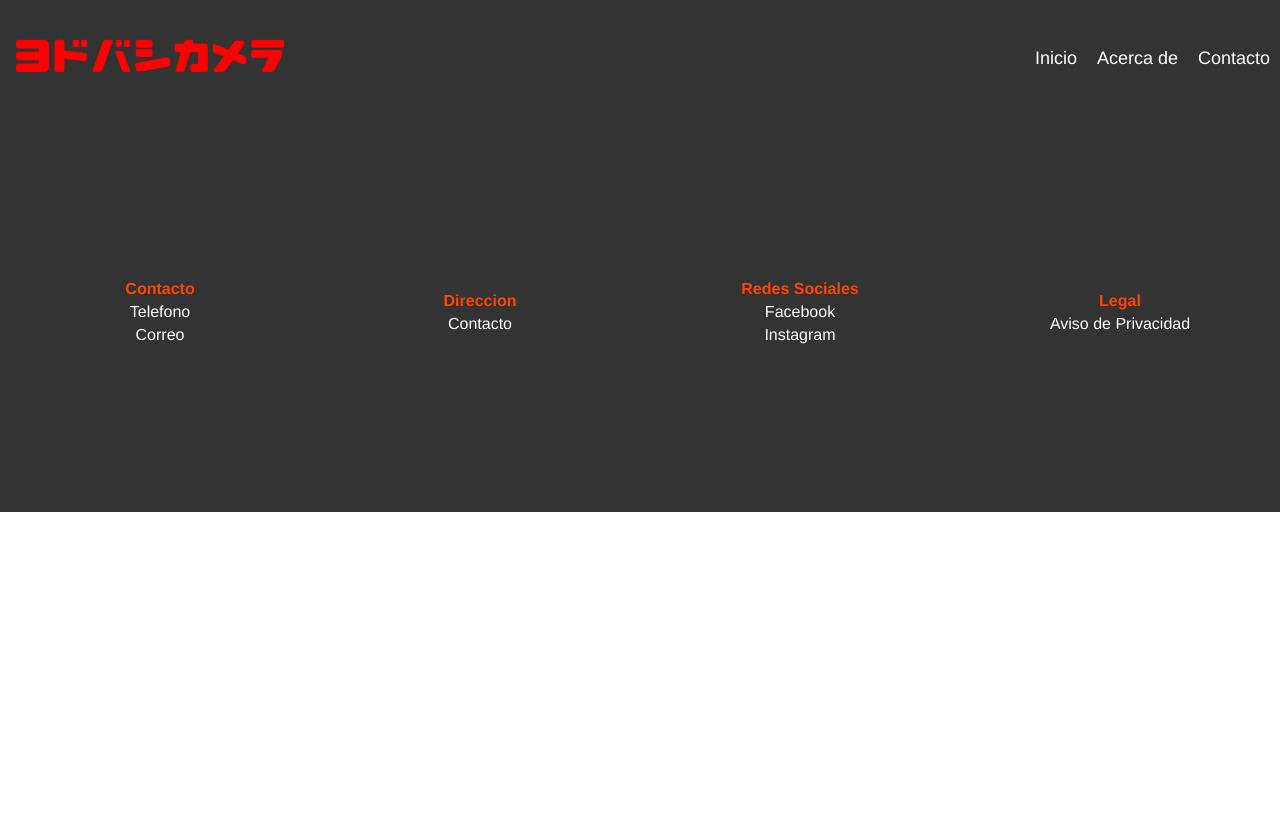
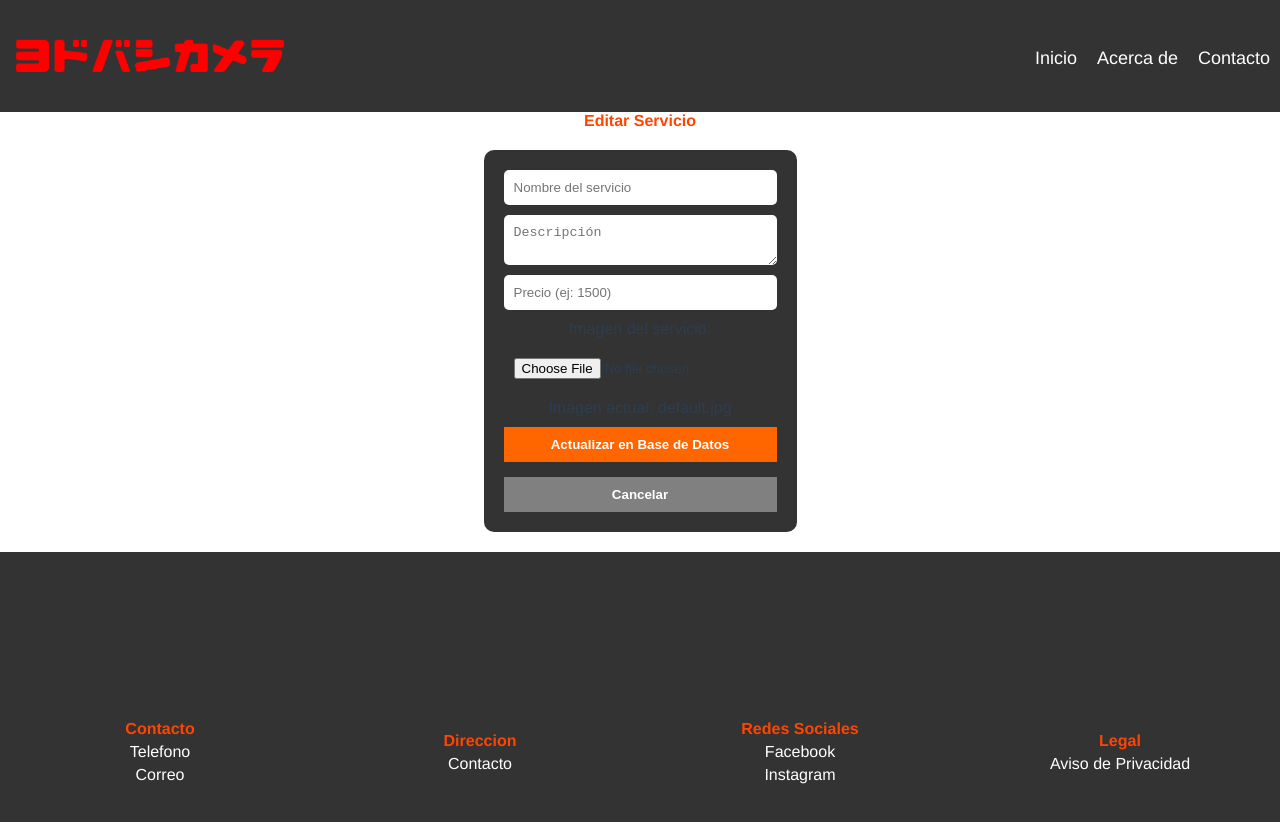
Before and after one commit to ChrisLaurian/fotoStudio, a Vue app: page /formulario/1 in a window 1280 px wide. Shown: the top 822 px of the page. Before the commit the page ends 800 px from the top, so only its background shows below. Built offline with nearby package versions, Linux system fonts and the light colour scheme; no server answers.

Commit message:
CRUD completo

```diff
--- /dev/null
+++ b/src/components/ComponentFormulario.vue
@@ -0,0 +1,128 @@
+<template>
+  <section class="admin-section">
+    <h3>{{ editando ? 'Editar Servicio' : 'Agregar Nuevo Trabajo/Servicio' }}</h3>
+
+    <form @submit.prevent="enviarFormulario" class="formulario">
+      <input v-model="nuevoProducto.nombre" type="text" placeholder="Nombre del servicio" required>
+
+      <textarea v-model="nuevoProducto.descripcion" placeholder="Descripción"></textarea>
+
+      <input v-model="nuevoProducto.precio" type="text" placeholder="Precio (ej: 1500)">
+
+      <label>Imagen del servicio:</label>
+<input type="file" @change="alSeleccionarArchivo">
+
+<p v-if="nuevoProducto.imagen">Imagen actual: {{ nuevoProducto.imagen }}</p>
+
+      <button type="submit">
+        {{ editando ? 'Actualizar en Base de Datos' : 'Guardar en Base de Datos' }}
+      </button>
+
+      <button v-if="editando" type="button" @click="$router.push('/nosotros')" style="background: gray; margin-top: 5px;">
+        Cancelar
+      </button>
+    </form>
+  </section>
+</template>
+
+<script>
+import { ProductoService } from '@/services/ProductoService';
+
+export default {
+  name: 'ComponentFormulario',
+  data() {
+    return {
+      editando: false, // Faltaba esto
+      idEnEdicion: null, // Faltaba esto
+      nuevoProducto: {
+        nombre: '',
+        descripcion: '', // Corregido de "description" a "descripcion"
+        precio: '',
+        imagen: 'default.jpg'
+      }
+    }
+  },
+  async mounted() {
+    // Revisamos si la URL trae un ID (ej: /formulario/2)
+    const id = this.$route.params.id;
+    if (id) {
+      this.editando = true;
+      this.idEnEdicion = id;
+      await this.cargarProductoParaEditar(id);
+    }
+  },
+  methods: {
+    async cargarProductoParaEditar(id) {
+      try {
+        // Usamos el servicio (él es quien tiene la API_URL, por eso aquí no falla)
+        const res = await ProductoService.getProducto(id);
+        if (res.status === 'success') {
+          this.nuevoProducto = res.data;
+        }
+      } catch (error) {
+        console.error("Error al cargar el producto", error);
+      }
+    },
+
+    // 1. Capturamos el archivo cuando el usuario lo elige
+    alSeleccionarArchivo(event) {
+        this.archivoSeleccionado = event.target.files[0];
+    },
+
+    async enviarFormulario() {
+        try {
+            // 2. Si hay una foto nueva seleccionada, la subimos PRIMERO
+            if (this.archivoSeleccionado) {
+                const resImagen = await ProductoService.subirImagen(this.archivoSeleccionado);
+                if (resImagen.status === 'success') {
+                    // Guardamos el nombre del archivo que nos dio el servidor
+                    this.nuevoProducto.imagen = resImagen.filename;
+                }
+            }
+
+            // 3. Luego guardamos/actualizamos el producto con el nombre de la imagen ya listo
+            if (this.editando) {
+                await ProductoService.actualizarProducto(this.idEnEdicion, this.nuevoProducto);
+            } else {
+                await ProductoService.guardarProducto(this.nuevoProducto);
+            }
+
+            this.$router.push('/nosotros');
+        } catch (error) {
+            alert("Error en el proceso");
+        }
+    }
+
+
+},
+}
+</script>
+
+<style scoped>
+/* Tu CSS está perfecto, no hace falta cambiarlo */
+.formulario {
+  display: flex;
+  flex-direction: column;
+  gap: 10px;
+  max-width: 400px;
+  margin: 20px 0;
+  padding: 20px;
+  background: #333;
+  border-radius: 10px;
+}
+.formulario input, .formulario textarea {
+  padding: 10px;
+  border-radius: 5px;
+  border: none;
+}
+.formulario button {
+  background: #ff6600;
+  color: white;
+  font-weight: bold;
+  cursor: pointer;
+  border: none;
+  padding: 10px;
+}
+
+
+</style>
--- a/src/router/index.js
+++ b/src/router/index.js
@@ -19,6 +19,13 @@ const routes = [
     name: 'contacto',
     component: Contacto
   },
+
+  {
+    // El :id? permite que la URL sea /formulario o /formulario/2
+    path: '/formulario/:id?',
+    name: 'ComponentFormulario', // <--- Este es el nombre que busca el push
+    component: () => import('../components/ComponentFormulario.vue')
+  }
 ]
 
 const router = createRouter({
--- a/src/services/ProductoService.js
+++ b/src/services/ProductoService.js
@@ -1,9 +1,9 @@
-// La URL apunta a tu carpeta en htdocs y al archivo index.php
-const API_URL = 'http://localhost/FotoEstudio-Backend/index.php';
+// src/services/ProductoService.js
+const API_URL = 'http://192.168.100.5/FotoEstudio-Backend/index.php';
+
 
 export const ProductoService = {
-
-    // Obtener todos los productos (fotos del estudio)
+    // Método para listar (GET)
     async getProductos() {
         try {
             const response = await fetch(`${API_URL}/productos`);
@@ -14,25 +14,83 @@ export const ProductoService = {
         }
     },
 
-    // Obtener un solo producto por ID
     async getProducto(id) {
         try {
             const response = await fetch(`${API_URL}/producto/${id}`);
+            if (!response.ok) throw new Error("No se pudo obtener el producto");
             return await response.json();
         } catch (error) {
-            console.error("Error al obtener el producto:", error);
+            console.error("Error en getProducto:", error);
             throw error;
         }
     },
 
-    // Eliminar un producto
-    async deleteProducto(id) {
+    // 3. Guardar nuevo producto
+    async guardarProducto(datos) {
         try {
-            const response = await fetch(`${API_URL}/delete-producto/${id}`);
+            const formData = new URLSearchParams();
+            formData.append('json', JSON.stringify(datos));
+
+            const response = await fetch(`${API_URL}/productos`, {
+                method: 'POST',
+                body: formData,
+                headers: { 'Content-Type': 'application/x-www-form-urlencoded' }
+            });
+
+            const text = await response.text();
+            if (!text) throw new Error("Servidor vacío");
+            return JSON.parse(text);
+        } catch (error) {
+            console.error("Error en guardarProducto:", error);
+            throw error;
+        }
+    },
+
+    // 4. Actualizar producto existente
+    async actualizarProducto(id, datos) {
+        try {
+            const formData = new URLSearchParams();
+            formData.append('json', JSON.stringify(datos));
+
+            const response = await fetch(`${API_URL}/update-producto/${id}`, {
+                method: 'POST',
+                body: formData,
+                headers: { 'Content-Type': 'application/x-www-form-urlencoded' }
+            });
+
             return await response.json();
         } catch (error) {
-            console.error("Error al eliminar:", error);
+            console.error("Error al actualizar:", error);
             throw error;
         }
+    },
+
+// En ProductoService.js
+async subirImagen(archivo) {
+    try {
+        const formData = new FormData();
+        formData.append('uploads', archivo); // 'uploads' debe coincidir con el PHP
+
+        const response = await fetch(`${API_URL}/upload-file`, {
+            method: 'POST',
+            body: formData
+            // IMPORTANTE: No pongas headers aquí, el navegador lo hace solo para archivos
+        });
+        return await response.json();
+    } catch (error) {
+        console.error("Error al subir imagen:", error);
+        throw error;
     }
+},
+
+    // Dentro de export const ProductoService = { ...
+async eliminarProducto(id) {
+    try {
+        const response = await fetch(`${API_URL}/delete-producto/${id}`);
+        return await response.json();
+    } catch (error) {
+        console.error("Error al eliminar:", error);
+        throw error;
+    }
+}
 };
--- a/src/views/Acerca.vue
+++ b/src/views/Acerca.vue
@@ -4,6 +4,7 @@
   </section>
 
   <main class="container">
+
     <section class="intro">
       <h2>Nuestros Servicios de Estudio</h2>
       <hr class="divider">
@@ -12,9 +13,18 @@
 
       <div v-else class="servicios-grid">
         <div v-for="item in productos" :key="item.id" class="servicio-card">
+          <img :src="'http://192.168.100.5/FotoEstudio-Backend/uploads/' + item.imagen"
+     alt="Foto de servicio"
+     style="width: 100%; border-radius: 8px;">
           <h3>{{ item.nombre }}</h3>
           <p>{{ item.descripcion }}</p>
           <p class="precio">Desde: ${{ item.precio }}</p>
+          <button @click="irAEditar(item.id)" class="btn-editar">
+     Editar
+          </button>
+          <button @click="borrarServicio(item.id, item.nombre)" class="btn-borrar">
+     Borrar
+</button>
         </div>
       </div>
     </section>
@@ -22,33 +32,85 @@
 </template>
 
 <script>
-// Importamos el servicio que creamos en src/services/ProductoService.js
 import { ProductoService } from '@/services/ProductoService';
 
 export default {
   name: 'PaginaAcerca',
   data() {
     return {
-      // Aquí guardaremos lo que responda el backend
-      productos: []
+      productos: [],
+      nuevoProducto: { nombre: '', descripcion: '', precio: '', imagen: '' },
+      editando: false,
+      idEnEdicion: null
     }
   },
   methods: {
     async obtenerDatosDelBackend() {
       try {
-        // Llamamos a la ruta /productos de tu Slim PHP
         const res = await ProductoService.getProductos();
-
         if (res.status === 'success') {
-          this.productos = res.data; // Guardamos el array de productos
+          this.productos = res.data;
         }
       } catch (error) {
-        console.error("No se pudo conectar con el backend en el puerto 3307", error);
+        console.error("Error al obtener datos:", error);
       }
+    },
+
+    seleccionarParaEditar(item) {
+      this.editando = true;
+      this.idEnEdicion = item.id;
+      this.nuevoProducto = { ...item };
+      window.scrollTo({ top: 0, behavior: 'smooth' });
+    },
+
+    async enviarFormulario() {
+      try {
+        if (this.editando) {
+          await ProductoService.actualizarProducto(this.idEnEdicion, this.nuevoProducto);
+          alert("¡Servicio actualizado!");
+        } else {
+          await ProductoService.guardarProducto(this.nuevoProducto);
+          alert("¡Servicio creado!");
+        }
+        this.cancelarEdicion();
+        this.obtenerDatosDelBackend(); // Recargar la lista
+      } catch (error) {
+        console.error(error);
+      }
+    },
+
+    irAEditar(id) {
+    // Redirigimos a la ruta del formulario pasando el ID
+    this.$router.push({ name: 'ComponentFormulario', params: { id: id } });
+},
+
+    cancelarEdicion() {
+      this.editando = false;
+      this.idEnEdicion = null;
+      this.nuevoProducto = { nombre: '', descripcion: '', precio: '', imagen: '' };
+    },
+    async borrarServicio(id, nombre) {
+    // 1. Pedimos confirmación al usuario
+    const confirmar = confirm(`¿Estás seguro de que quieres eliminar "${nombre}"?`);
+
+    if (confirmar) {
+        try {
+            const res = await ProductoService.eliminarProducto(id);
+            if (res.status === 'success') {
+                alert("Servicio eliminado con éxito");
+                // 2. Volvemos a cargar la lista para que desaparezca el que borramos
+                this.obtenerDatosDelBackend();
+            } else {
+                alert("Error al eliminar: " + res.message);
+            }
+        } catch (error) {
+            console.error(error);
+            alert("No se pudo conectar con el servidor");
+        }
     }
-  },
+}
+  }, // AQUÍ SE CIERRA METHODS
   mounted() {
-    // Al cargar el componente, ejecutamos la petición
     this.obtenerDatosDelBackend();
   }
 }
@@ -71,4 +133,39 @@ export default {
   font-weight: bold;
   color: #333;
 }
+
+.btn-editar {
+    background-color: #ffc107;
+    color: black;
+    border: none;
+    padding: 5px 10px;
+    border-radius: 4px;
+    cursor: pointer;
+}
+
+.btn-update {
+    background-color: #28a745; /* Verde para actualizar */
+    color: white;
+}
+
+.btn-cancel {
+    background-color: #dc3545; /* Rojo para cancelar */
+    color: white;
+    margin-left: 10px;
+}
+
+.btn-borrar {
+    background-color: #ff4d4d;
+    color: white;
+    border: none;
+    padding: 8px 12px;
+    border-radius: 4px;
+    cursor: pointer;
+    margin-left: 10px;
+    transition: background 0.3s;
+}
+
+.btn-borrar:hover {
+    background-color: #cc0000;
+}
 </style>
--- a/src/views/Contacto.vue
+++ b/src/views/Contacto.vue
@@ -3,13 +3,17 @@
       <h1>About Page</h1>
       <!-- Your page content here -->
     </div>
+    <ComponentFormulario />
   </template>
 
   <script>
+  import ComponentFormulario from '../components/ComponentFormulario.vue';
+
+
   export default {
-    name: 'PaginaContacto', // Cambia 'Inicio' a 'PaginaInicio' o cualquier otro nombre multi-palabra
-    // Resto del código del componente
-  }
+    name: 'PaginaContacto',
+    components: { ComponentFormulario }
+}
   </script>
 
   <style scoped>
```
